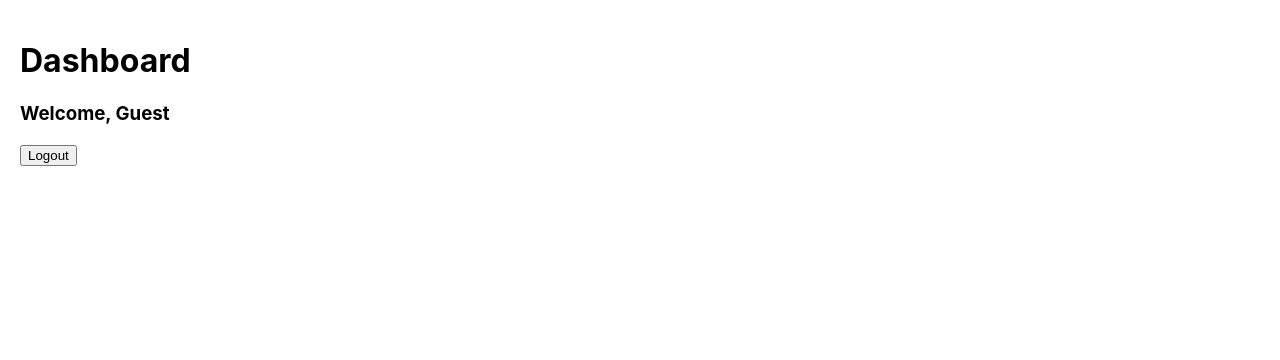
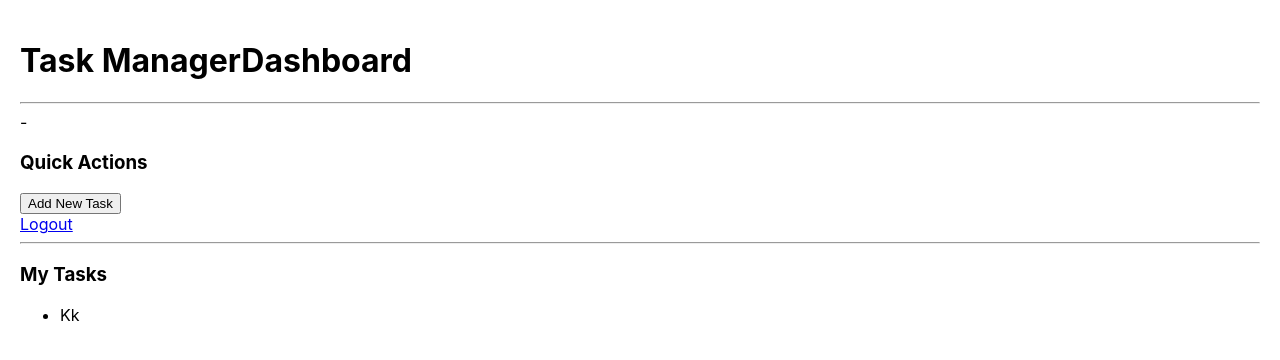
Before and after one commit to mnvdsivaprasad-creato/react-basic-project, a React (Create React App) app: page /dashboard in a window 1280 px wide. Shown: the top 360 px of the page. Built offline with nearby package versions, Linux system fonts and the light colour scheme.

Commit message:
Completed authentication module setup

```diff
--- a/src/pages/Dashboard.jsx
+++ b/src/pages/Dashboard.jsx
@@ -1,7 +1,7 @@
-import { useSelector,useDispatch } from "react-redux";
+import { useSelector, useDispatch } from "react-redux";
 import { logout } from "../store/authSlice";
 import { useNavigate } from "react-router-dom";
-
+import { Link } from "react-router-dom";
 
 const Dashboard = () => {
   const user = useSelector((state) => state.auth.user);
@@ -15,9 +15,20 @@ const Dashboard = () => {
 
   return (
     <div style={{ padding: "20px" }}>
-      <h1>Dashboard</h1>
-      <h3>Welcome, {user?.email || "Guest"}</h3>
-      <button onClick={handleLogout}>Logout</button>
+      <h1>Task ManagerDashboard</h1>
+      <hr />-<h3>Quick Actions</h3>
+      <button>Add New Task</button>
+      <br></br>
+      <Link to="/">Logout</Link>
+      <hr />
+      <h3>My Tasks</h3>
+      <ul>
+        <li>
+          Kk
+        </li>
+      </ul>
+      {/* <h3>Welcome, {user?.email || "Guest"}</h3>
+      <button onClick={handleLogout}>Logout</button> */}
     </div>
   );
 };
```
Also changed, not shown: src/components/TaskCard.jsx (added, +11 -0 lines), src/pages/TaskForm.jsx (added), src/pages/TaskList.jsx (added), src/services/taskService.js (added), src/store/taskSlice.js (added).
